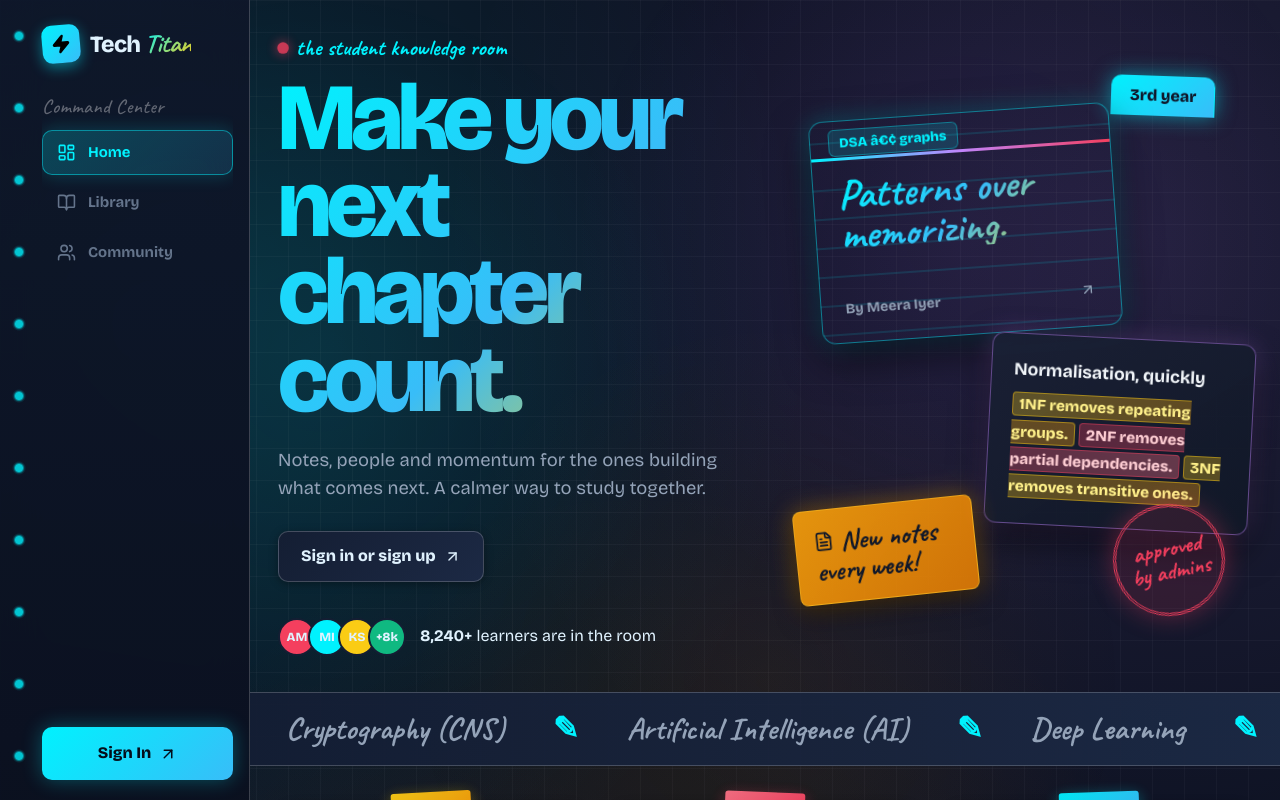
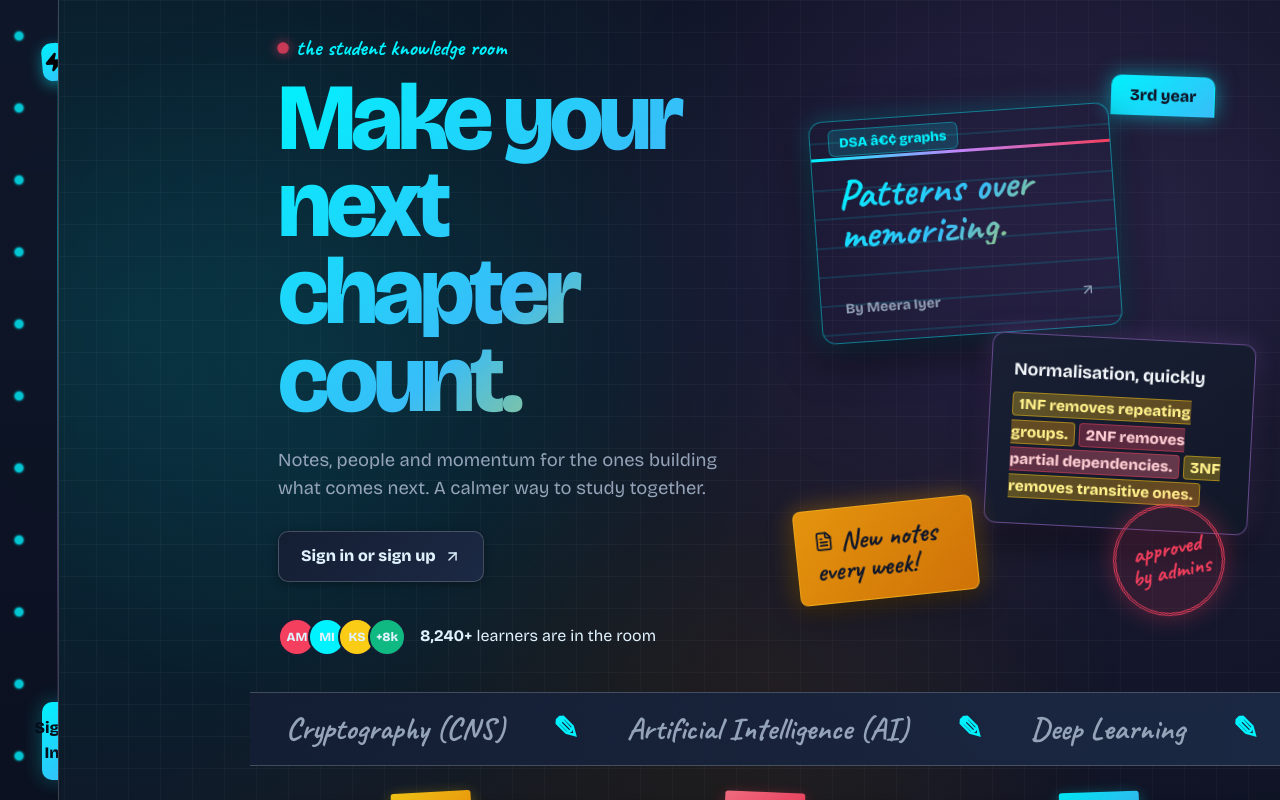
Before and after one commit to DEBUGGAURAV/Tech-Titan-Team, a React (Vite) app in the folder client/: page / in a window 1280 px wide. Shown: the top 800 px of the page. Built offline with nearby package versions, Linux system fonts and the light colour scheme.

Commit message:
fix(sidebar): make sidebar fixed and stationary on display with responsive scroll flexibility

```diff
--- a/client/src/components/Sidebar.jsx
+++ b/client/src/components/Sidebar.jsx
@@ -25,6 +25,17 @@
     window.addEventListener('keydown', handleKeyDown);
     return () => window.removeEventListener('keydown', handleKeyDown);
   }, [mobileNavOpen, setMobileNavOpen]);
+
+  // Prevent background page from moving up and down when mobile sidebar is open
+  useEffect(() => {
+    if (mobileNavOpen) {
+      const originalOverflow = document.body.style.overflow;
+      document.body.style.overflow = 'hidden';
+      return () => {
+        document.body.style.overflow = originalOverflow;
+      };
+    }
+  }, [mobileNavOpen]);
 
   const handleNavClick = (key) => {
     setView(key);
--- a/client/src/styles.css
+++ b/client/src/styles.css
@@ -10,7 +10,8 @@
   --surface:        #141e33;
   --elevated:       #1c2944;
   --card:           #223254;
-  --card-glass:     rgba(22, 33, 56, 0.85);
+  /* Geometry & Layout */
+  --sidebar-w:      264px;
   --paper:          #0f172a;
 
   /* Crisp Borders */
@@ -272,39 +273,92 @@
 .avatar-circle.big   { width: 88px; height: 88px; font-size: 2.2rem; box-shadow: var(--glow-cyan); }
 
 /* ===== SIDEBAR (Frosted Spine with Ambient Glow) ===== */
-.dashboard-layout { display: flex; min-height: 100vh; }
-.main-content-wrapper { flex: 1; min-width: 0; }
+.dashboard-layout {
+  display: flex;
+  min-height: 100vh;
+  min-height: 100dvh;
+  width: 100%;
+  position: relative;
+}
+
+.main-content-wrapper {
+  flex: 1;
+  min-width: 0;
+  margin-left: var(--sidebar-w);
+  width: calc(100% - var(--sidebar-w));
+  min-height: 100vh;
+  min-height: 100dvh;
+  display: flex;
+  flex-direction: column;
+  transition: margin-left .22s cubic-bezier(0.16, 1, 0.3, 1), width .22s cubic-bezier(0.16, 1, 0.3, 1);
+}
+
 .mobile-header { display: none; }
 
 .sidebar {
-  position: sticky; top: 0; flex: 0 0 264px; width: 264px; height: 100vh;
-  z-index: 200; display: flex; flex-direction: column;
+  position: fixed;
+  top: 0;
+  left: 0;
+  bottom: 0;
+  width: var(--sidebar-w);
+  height: 100vh;
+  height: 100dvh;
+  max-height: 100dvh;
+  z-index: 200;
+  display: flex;
+  flex-direction: column;
   padding: 24px 16px 20px 42px;
-  background: linear-gradient(180deg, rgba(15, 23, 42, 0.94) 0%, rgba(11, 17, 32, 0.98) 100%);
+  background: linear-gradient(180deg, rgba(15, 23, 42, 0.96) 0%, rgba(11, 17, 32, 0.99) 100%);
   border-right: 1px solid var(--border-bright);
   color: var(--text-primary);
-  transition: transform .25s ease;
-  overflow-x: hidden; overflow-y: hidden;
-  scrollbar-width: none; -ms-overflow-style: none;
+  box-sizing: border-box;
+  overflow-x: hidden;
+  overflow-y: auto;
+  overscroll-behavior: contain;
+  transition: transform .28s cubic-bezier(0.16, 1, 0.3, 1), width .22s cubic-bezier(0.16, 1, 0.3, 1);
+  scrollbar-width: thin;
+  scrollbar-color: rgba(0, 242, 254, 0.25) transparent;
   backdrop-filter: blur(20px);
+  -webkit-backdrop-filter: blur(20px);
 }
-.sidebar::-webkit-scrollbar { display: none; width: 0; height: 0; }
+
+.sidebar::-webkit-scrollbar {
+  width: 4px;
+}
+.sidebar::-webkit-scrollbar-track {
+  background: transparent;
+}
+.sidebar::-webkit-scrollbar-thumb {
+  background: rgba(0, 242, 254, 0.22);
+  border-radius: 99px;
+}
+.sidebar::-webkit-scrollbar-thumb:hover {
+  background: rgba(0, 242, 254, 0.45);
+}
 
 /* Neon binder holes */
 .sidebar::before {
   content: '';
   position: absolute; left: 10px; top: 0; bottom: 0; width: 18px;
   background: radial-gradient(circle at 9px 36px, rgba(0, 242, 254, 0.8) 3.5px, rgba(0, 242, 254, 0.15) 5.5px, transparent 7px) 0 0 / 18px 72px repeat-y;
+  pointer-events: none;
 }
 
 /* Luminous edge line */
 .sidebar::after {
   content: '';
-  position: absolute; top: 0; right: -1px; bottom: 0; width: 1px;
+  position: absolute; top: 0; right: 0; bottom: 0; width: 1px;
   background: linear-gradient(180deg, transparent 0%, rgba(0, 242, 254, 0.4) 30%, rgba(192, 132, 252, 0.3) 70%, transparent 100%);
+  pointer-events: none;
 }
 
-.sidebar-top { display: flex; align-items: center; justify-content: space-between; }
+.sidebar-top {
+  display: flex;
+  align-items: center;
+  justify-content: space-between;
+  flex-shrink: 0;
+  margin-bottom: 4px;
+}
 
 .brand {
   display: flex; align-items: center; gap: 10px;
@@ -351,12 +405,17 @@
 }
 
 .sidebar-nav {
-  flex: 1; overflow-y: auto; overflow-x: hidden;
-  scrollbar-width: none; -ms-overflow-style: none;
+  flex: 1 1 auto;
+  min-height: min-content;
+  overflow-y: visible;
+  overflow-x: hidden;
 }
-.sidebar-nav::-webkit-scrollbar { display: none; width: 0; height: 0; }
 
-.sidebar-foot { margin-top: auto; padding-top: 16px; }
+.sidebar-foot {
+  flex-shrink: 0;
+  margin-top: auto;
+  padding-top: 16px;
+}
 .user-chip {
   display: flex; align-items: center; gap: 10px; padding: 10px 12px;
   border: 1px solid var(--border-bright); border-radius: 12px;
@@ -1188,16 +1247,25 @@
 
 /* Tablet & Small Laptops (<= 1024px) */
 @media (max-width: 1024px) {
+  .main-content-wrapper {
+    margin-left: 0 !important;
+    width: 100% !important;
+  }
   .sidebar {
     position: fixed;
     left: 0;
     top: 0;
     bottom: 0;
+    height: 100vh;
+    height: 100dvh;
+    max-height: 100dvh;
     z-index: 999;
     width: min(85vw, 300px);
     transform: translateX(-100%);
     box-shadow: none;
     transition: transform 0.28s cubic-bezier(0.16, 1, 0.3, 1);
+    overflow-y: auto;
+    overscroll-behavior: contain;
   }
   .sidebar.mobile-open {
     transform: translateX(0);
@@ -1388,13 +1456,15 @@
 
 /* Laptops & Standard Desktops (1025px - 1439px) */
 @media (min-width: 1025px) and (max-width: 1439px) {
+  :root {
+    --sidebar-w: 250px;
+  }
   .page-width {
     max-width: 1160px;
     padding: 36px 28px;
   }
   .sidebar {
-    flex: 0 0 250px;
-    width: 250px;
+    width: var(--sidebar-w);
   }
   .notes-grid {
     grid-template-columns: repeat(auto-fill, minmax(290px, 1fr));
@@ -1404,13 +1474,15 @@
 
 /* Large Displays & Ultrawide (>= 1440px) */
 @media (min-width: 1440px) {
+  :root {
+    --sidebar-w: 280px;
+  }
   .page-width {
     max-width: 1360px;
     padding: 44px 36px;
   }
   .sidebar {
-    flex: 0 0 280px;
-    width: 280px;
+    width: var(--sidebar-w);
   }
   .notes-grid {
     grid-template-columns: repeat(auto-fill, minmax(320px, 1fr));
```
